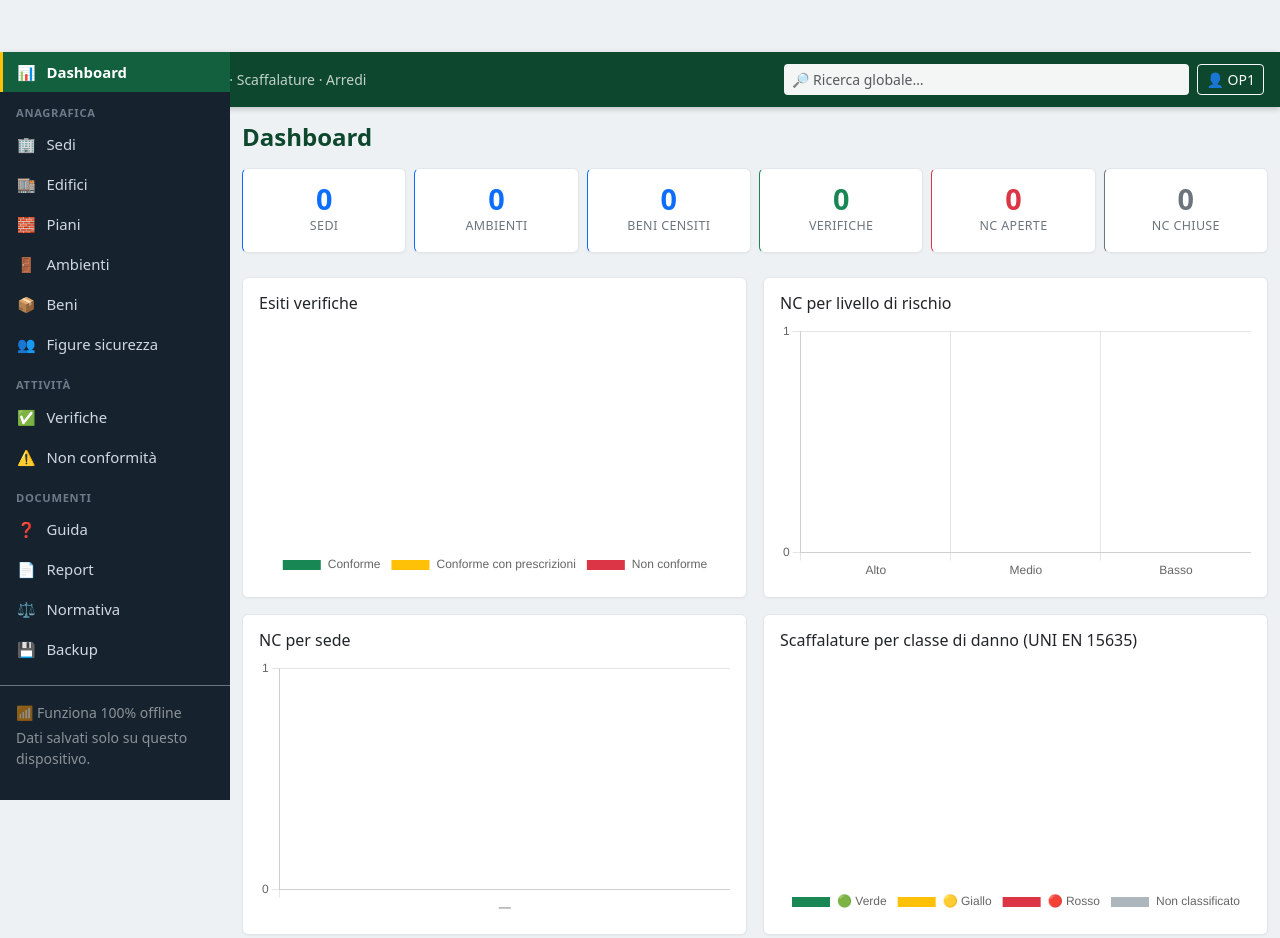
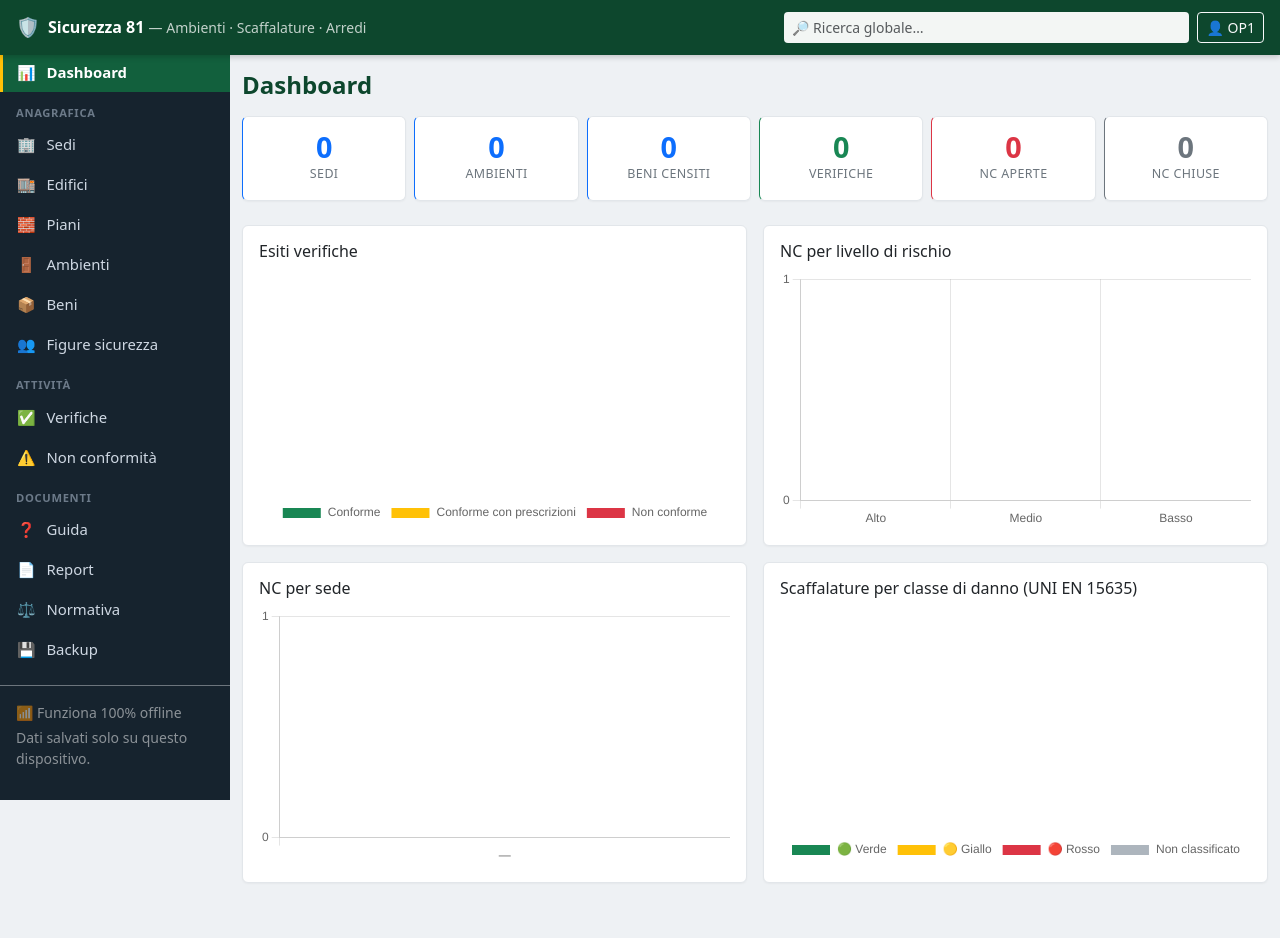
Before and after one commit to taf2025/sicurezza81, a plain HTML site: page index.html in a window 1280 px wide. After the commit the page ends 899 px from the top, so only its background shows below. Drawn offline with Linux system fonts and the light colour scheme.

Commit message:
Add files via upload

```diff
--- a/css/style.css
+++ b/css/style.css
@@ -12,8 +12,11 @@
 body {
   background: var(--pa-bg);
   font-family: system-ui, -apple-system, "Segoe UI", Roboto, sans-serif;
-  padding-top: 52px;
 }
+/* La topbar "sticky" occupa il flusso: il contenuto scorre sempre sotto,
+   quindi i pulsanti "+ Nuova" non finiscono mai coperti (anche se la barra
+   va su due righe in orizzontale). */
+.topbar { z-index: 1040; }
 
 /* Topbar */
 .topbar {
```
